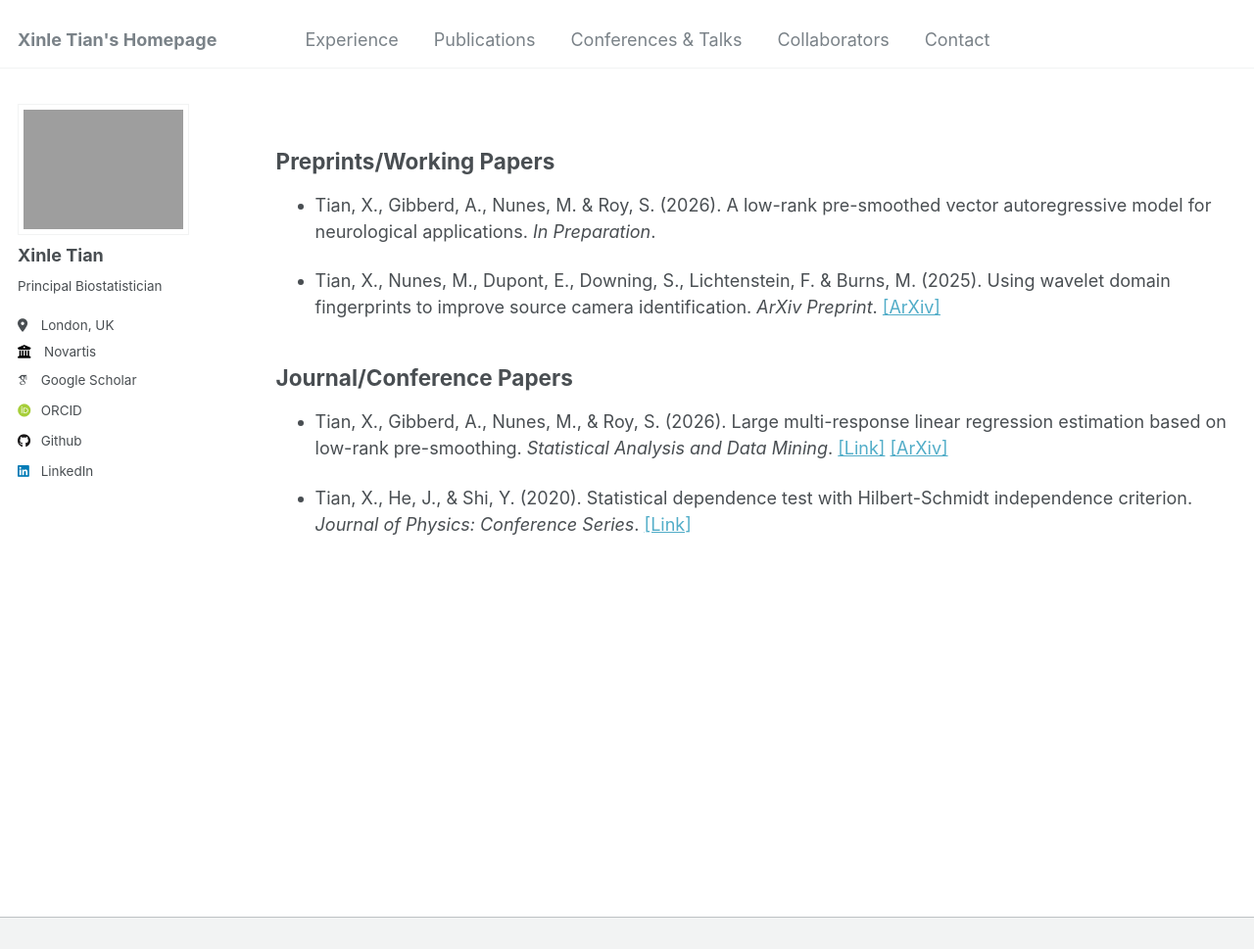
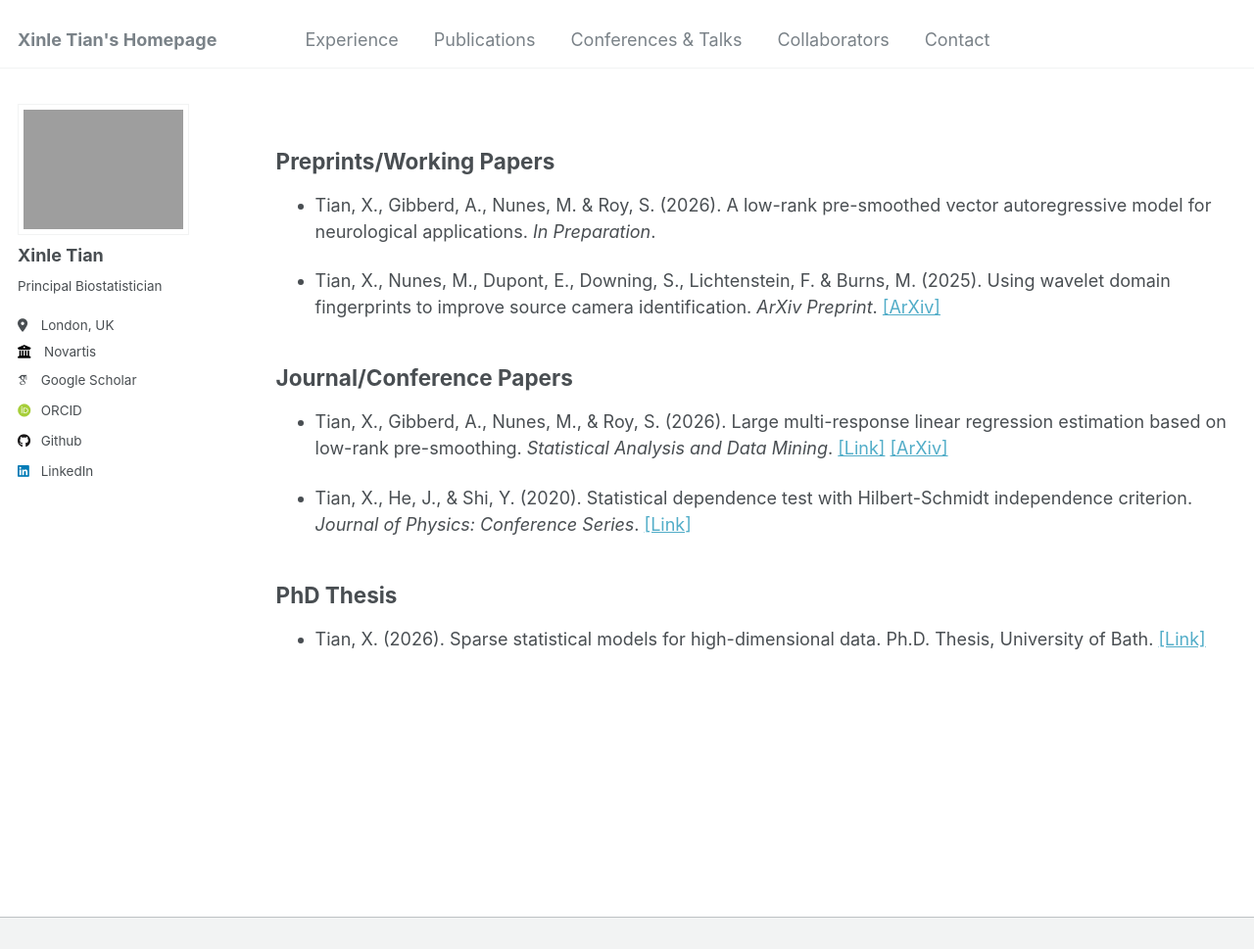
Before and after one commit to xinlet/xinlet.github.io, a Jekyll site: the page built from _pages/publications.md, in a window 1280 px wide and 1109 px high, cut to the strip 0-969 px from the top of the window. Shown: the whole strip at 98% size. Built offline with Jekyll 4.4.1, drawn with Linux system fonts in a browser that asks for light colours; some web fonts are replaced.

Commit message:
Update publications.md

```diff
--- a/_pages/publications.md
+++ b/_pages/publications.md
@@ -18,3 +18,7 @@ author_profile: true
 * Tian, X., Gibberd, A., Nunes, M., & Roy, S. (2026). Large multi-response linear regression estimation based on low-rank pre-smoothing. *Statistical Analysis and Data Mining*. [[Link]](https://onlinelibrary.wiley.com/doi/10.1002/sam.70072) [[ArXiv]](https://arxiv.org/abs/2411.18334)
 
 * Tian, X., He, J., & Shi, Y. (2020). Statistical dependence test with Hilbert-Schmidt independence criterion. *Journal of Physics: Conference Series*. [[Link]](https://iopscience.iop.org/article/10.1088/1742-6596/1601/3/032008/meta)
+
+## PhD Thesis
+
+* Tian, X. (2026). Sparse statistical models for high-dimensional data. Ph.D. Thesis, University of Bath. [[Link]](https://purehost.bath.ac.uk/ws/portalfiles/portal/383833799/Thesis_Xinle_Final.pdf)
```
